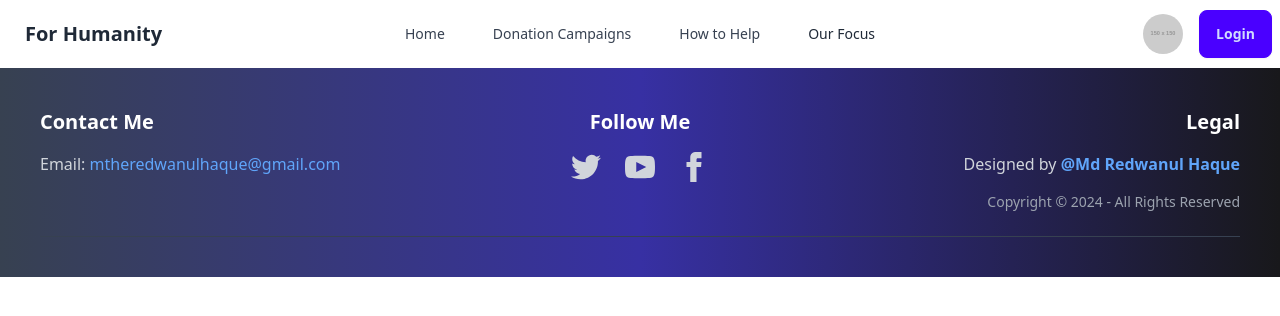
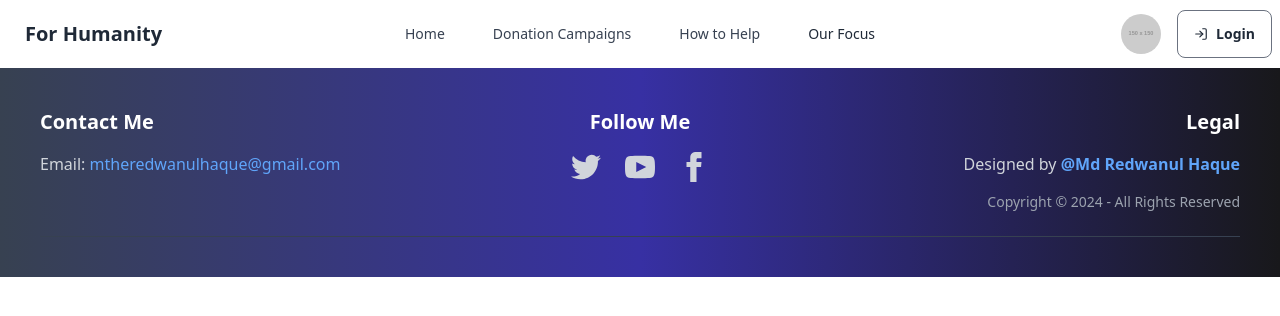
Before and after one commit to Mthe001/FounDFlow, a React (Vite) app: page /auth in a window 1280 px wide. Shown: the top 316 px of the page. Built offline with nearby package versions, Linux system fonts and the light colour scheme; no server answers.

Commit message:
fix:login-logout-btn

```diff
--- a/src/components/layout-components/Navbar.jsx
+++ b/src/components/layout-components/Navbar.jsx
@@ -3,6 +3,8 @@
 import React, { useContext } from 'react';
 import { Link, NavLink } from 'react-router-dom';
 import { AuthContext } from '../../provider/AuthProvider';
+import { LuLogIn } from 'react-icons/lu';
+import { CiLogout } from 'react-icons/ci';
 
 const Navbar = () => {
     const { user, isLoggedIn, logOut } = useContext(AuthContext);
@@ -40,14 +42,14 @@ const Navbar = () => {
     const renderLoginButton = () => {
         if (isLoggedIn) {
             return (
-                <button onClick={handleLogout} className="btn btn-primary">
-                    Logout
+                <button onClick={handleLogout} className="btn btn-ghost border border-gray-500">
+                    <CiLogout />     Logout
                 </button>
             );
         } else {
             return (
-                <NavLink to="/auth/login" className="btn btn-primary">
-                    Login
+                <NavLink to="/auth/login" className="btn btn-ghost border border-gray-500">
+                    <LuLogIn />  Login
                 </NavLink>
             );
         }
```
